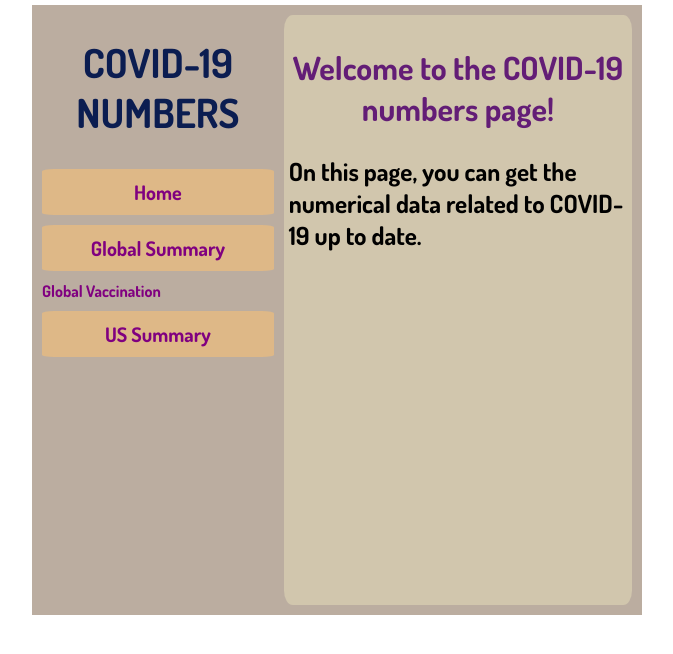
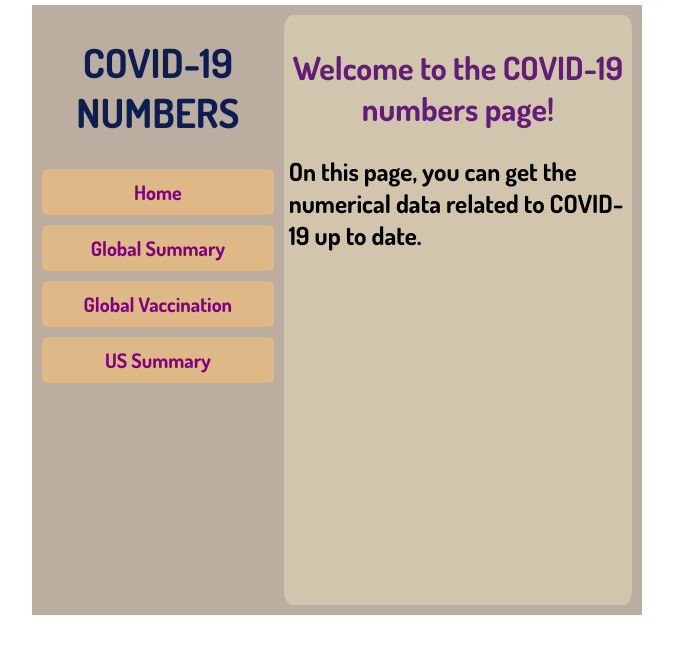
Before and after one commit to dvlprwchoi/covid-19-numbers, a React (Create React App) app: page / in a window 1280 px wide. Shown: the top 654 px of the page, without its empty margins (303-976 px from the left). Built offline with nearby package versions, Linux system fonts and the light colour scheme.

Commit message:
Update CSS for global vaccination

```diff
--- a/src/App.css
+++ b/src/App.css
@@ -7,7 +7,7 @@
   background-color: #bbada0;
   margin: 5px;
   padding: 5px;
-  font-family: "Dosis", sans-serif;
+  font-family: 'Dosis', sans-serif;
 }
 .appContent {
   background-color: #d1c6ad;
@@ -30,7 +30,8 @@ h2 {
 }
 .navMenuHome,
 .navMenuGlobalSummary,
-.navMenuUsSummary {
+.navMenuUsSummary,
+.navMenuGlobalVaccination {
   background-color: burlywood;
   border-radius: 15%;
   text-align: center;
@@ -42,7 +43,8 @@ h2 {
 }
 .navMenuHome:hover,
 .navMenuGlobalSummary:hover,
-.navMenuUsSummary:hover {
+.navMenuUsSummary:hover,
+.navMenuGlobalVaccination:hover {
   background-color: chocolate;
   transition: background 700ms;
 }
@@ -115,7 +117,8 @@ h2 {
   }
   .navMenuHome,
   .navMenuGlobalSummary,
-  .navMenuUsSummary {
+  .navMenuUsSummary,
+  .navMenuGlobalVaccination {
     border-radius: 5%;
     font-size: 20px;
   }
```
